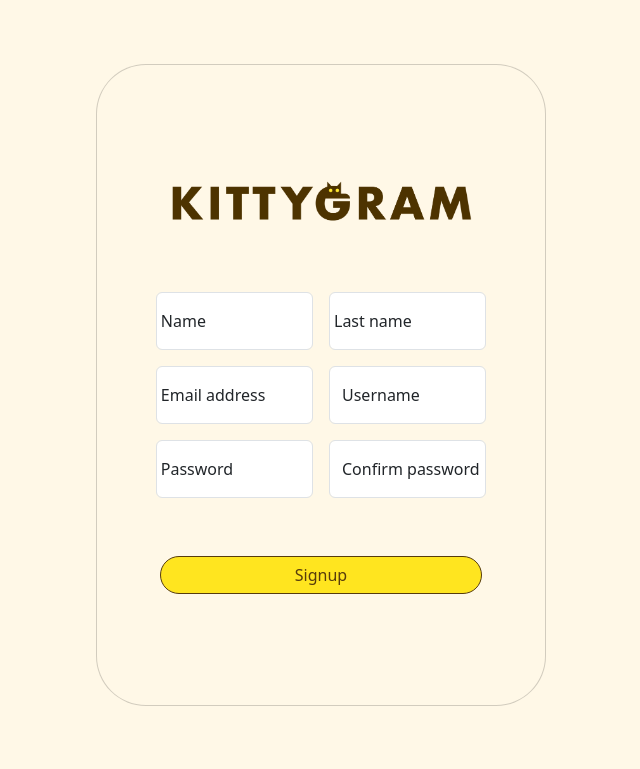
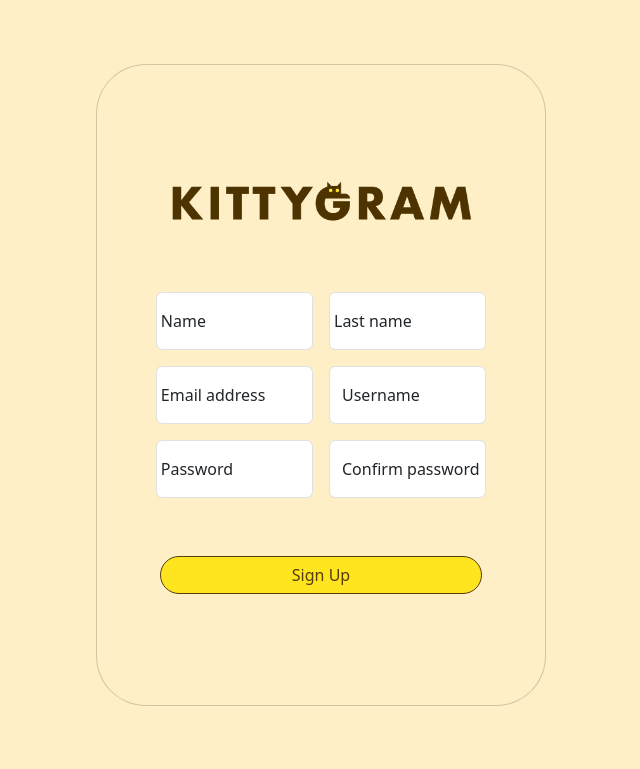
Before and after one commit to DiottaNax/KittyGram, a PHP site: page /signup.php in a window 1280 px wide. Shown: the top 769 px of the page, without its empty margins (319-959 px from the left). Run offline with PHP 8.4, Linux system fonts and the light colour scheme.

Commit message:
merged the two css files into one

```diff
--- a/css/style.css
+++ b/css/style.css
@@ -1,49 +1,29 @@
-:root {
-  --primary-color: #573c0c;
-  --secondary-color: #ffe51f;
-  --bg-color: #fff8e7;
-  --btn-primary-color: #ffe51f;
-  --btn-secondary-color: #fff8e7;
+
+:root{
+    --primary-color: #573C0C;
+    --secondary-color: #FFE51F;
+    --bg-color: #FEEFC6 !important;
+    --btn-primary-color: #FFE51F;
+    --btn-secondary-color: #FEEFC6;
 }
 
-.bg-white {
-  background-color: #ffffff !important;
-}
-
-body,
-header,
-.card,
-nav {
+body, header, .card, nav {
     background-color: var(--bg-color) !important;
 }
 
-.card,
-.article {
-  padding: 5% !important;
-  width: 450px;
-  max-width: 450px;
-  border-radius: 50px !important;
-}
-
-.btn-bd-primary {
+.btn-primary{
     background-color: var(--secondary-color) !important;
     border-color: var(--primary-color) !important;
     color: var(--primary-color) !important;
-  border-radius: 20px !important;
 }
 
-.btn-bd-primary:hover {
-  filter: brightness(105%) !important;
-}
-
-.btn-bd-secondary {
+.btn-secondary{
     background-color: var(--btn-secondary-color) !important;
     border-color: var(--primary-color) !important;
     color: var(--primary-color) !important;
-  border-radius: 20px !important;
 }
 
-.btn:hover {
+.btn:hover{
     box-shadow: 0 0 7px 0 var(--primary-color) !important;
     border-color: var(--primary-color) !important;
 }
@@ -53,9 +33,84 @@ nav {
   border-color: var(--primary-color) !important;
 }
 
-a {
+.active-indicator {
+    display: flex !important;
+    height: 2px !important;
+    width: 50% !important; /* Modifica questa percentuale per restringere o allargare la barra */
+    max-width: 300px !important; /* Limite massimo di larghezza */
+}
+
+.active-indicator-container {
+    display: flex !important;
+    justify-content: center !important;
+}
+
+.active-indicator .half-bar {
+    flex: 1 !important;
+}
+
+.half-bar-left.active,
+.half-bar-right.active {
+    background-color: #000 !important;
+}
+
+.half-bar-left.inactive,
+.half-bar-right.inactive {
+    background-color: #9a9589 !important;
+}
+
+.heart-fill-red {
+    fill: red !important;
+}
+
+.smaller-text {
+    font-size: 0.8em; /* Puoi regolare questa dimensione secondo le tue esigenze */
+}
+
+.transparent-input {
+    background-color: transparent !important;
+    border: none !important; /* Rimuove il bordo della casella di input */
+    box-shadow: none !important; /* Rimuove l'ombra */
+    outline: none !important; /* Rimuove l'outline al focus */
+}
+
+.comment-container {
+    max-height: 200px; /* Altezza massima del contenitore dei commenti */
+    overflow-y: auto; /* Abilita lo scorrimento verticale */
+}
+
+
+
+
+
+/* imported from old style.css */
+
+
+#submitId, #submitSignup {
+    background-color: var(--secondary-color) !important;
+    border-color: var(--primary-color) !important;
     color: var(--primary-color) !important;
-  text-decoration: none;
+    border-radius: 20px !important;
+}
+
+/*
+.btn-bd-primary:hover {
+    filter: brightness(105%) !important;
+} */
+
+#signupId {
+    background-color: var(--btn-secondary-color) !important;
+    border-color: var(--primary-color) !important;
+    color: var(--primary-color) !important;
+    border-radius: 20px !important;
+}
+
+#loginCard, #signupCard,
+.article {
+  padding: 5% !important;
+  width: 450px;
+  max-width: 450px;
+  border-radius: 50px !important;
 }
 
   .liked {
--- a/login.php
+++ b/login.php
@@ -26,7 +26,7 @@
   <body
     class="container-fluid d-flex justify-content-center align-items-center py-5"
   >
-    <div class="card m-4 border-1">
+    <div id="loginCard" class="card m-4 border-1">
       <header class="text-center w-300 m-3">
         <img
           class="w-100"
--- a/open-post.php
+++ b/open-post.php
@@ -14,7 +14,7 @@ if(isset($post)):
     <meta charset="utf-8">
     <meta name="viewport" content="width=device-width, initial-scale=1">
 
-    <link rel="stylesheet" href="css/astro_style.css">
+    <link rel="stylesheet" href="css/style.css">
 
     <link href="https://cdn.jsdelivr.net/npm/bootstrap@5.3.3/dist/css/bootstrap.min.css" rel="stylesheet" integrity="sha384-QWTKZyjpPEjISv5WaRU9OFeRpok6YctnYmDr5pNlyT2bRjXh0JMhjY6hW+ALEwIH" crossorigin="anonymous">
     <script src="https://cdn.jsdelivr.net/npm/bootstrap@5.3.3/dist/js/bootstrap.bundle.min.js" integrity="sha384-YvpcrYf0tY3lHB60NNkmXc5s9fDVZLESaAA55NDzOxhy9GkcIdslK1eN7N6jIeHz" crossorigin="anonymous"></script>
--- a/open-profile.php
+++ b/open-profile.php
@@ -9,7 +9,7 @@ if (isset($_GET['username']) && $dbh->isUsernameTaken($_GET['username'])): ?>
     <meta charset="utf-8" />
     <meta name="viewport" content="width=device-width, initial-scale=1" />
 
-    <link rel="stylesheet" href="./css/astro_style.css" />
+    <link rel="stylesheet" href="./css/style.css" />
 
     <link href="https://cdn.jsdelivr.net/npm/bootstrap@5.3.3/dist/css/bootstrap.min.css" rel="stylesheet"
       integrity="sha384-QWTKZyjpPEjISv5WaRU9OFeRpok6YctnYmDr5pNlyT2bRjXh0JMhjY6hW+ALEwIH" crossorigin="anonymous" />
--- a/show-post-home.php
+++ b/show-post-home.php
@@ -1,4 +1,4 @@
-<link rel="stylesheet" href="./css/astro_style.css" />
+<link rel="stylesheet" href="./css/style.css" />
 
 <?php
 
--- a/signup.php
+++ b/signup.php
@@ -20,7 +20,7 @@
 
 <body class="container-fluid d-flex justify-content-center align-items-center py-5">
 
-  <div class="card m-3 border-1">
+  <div id="signupCard" class="card m-3 border-1">
     <header class="text-center w-300 mt-5">
       <img class="w-100" src="./img/KittyGram_Logo.png" alt="KittyGram logo" >
     </header>
@@ -64,7 +64,7 @@
       <label class="text-center mt-5" id="resultId" name="result"></label>
 
       <div class="mt-1 justify-content-center">
-        <button type="submit" class="btn btn-bd-primary w-100">Signup</button>
+        <button type="submit" class="btn btn-bd-primary w-100" id="submitSignup">Sign Up</button>
       </div>
     </form>
   </div>
--- a/userProfile.php
+++ b/userProfile.php
@@ -4,7 +4,7 @@
     <meta charset="utf-8">
     <meta name="viewport" content="width=device-width, initial-scale=1">
 
-    <link rel="stylesheet" href="css/astro_style.css">
+    <link rel="stylesheet" href="css/style.css">
 
     <link href="https://cdn.jsdelivr.net/npm/bootstrap@5.3.3/dist/css/bootstrap.min.css" rel="stylesheet" integrity="sha384-QWTKZyjpPEjISv5WaRU9OFeRpok6YctnYmDr5pNlyT2bRjXh0JMhjY6hW+ALEwIH" crossorigin="anonymous">
     <script src="https://cdn.jsdelivr.net/npm/bootstrap@5.3.3/dist/js/bootstrap.bundle.min.js" integrity="sha384-YvpcrYf0tY3lHB60NNkmXc5s9fDVZLESaAA55NDzOxhy9GkcIdslK1eN7N6jIeHz" crossorigin="anonymous"></script>
--- a/userSettings.php
+++ b/userSettings.php
@@ -4,7 +4,7 @@
     <meta charset="utf-8">
     <meta name="viewport" content="width=device-width, initial-scale=1">
 
-    <link rel="stylesheet" href="css/astro_style.css">
+    <link rel="stylesheet" href="css/style.css">
 
     <link href="https://cdn.jsdelivr.net/npm/bootstrap@5.3.3/dist/css/bootstrap.min.css" rel="stylesheet" integrity="sha384-QWTKZyjpPEjISv5WaRU9OFeRpok6YctnYmDr5pNlyT2bRjXh0JMhjY6hW+ALEwIH" crossorigin="anonymous">
     <script src="https://cdn.jsdelivr.net/npm/bootstrap@5.3.3/dist/js/bootstrap.bundle.min.js" integrity="sha384-YvpcrYf0tY3lHB60NNkmXc5s9fDVZLESaAA55NDzOxhy9GkcIdslK1eN7N6jIeHz" crossorigin="anonymous"></script>
```
Also changed, not shown: css/astro_style.css (deleted, +0 -84 lines). Lines whose indentation alone changed are shown as unchanged.
